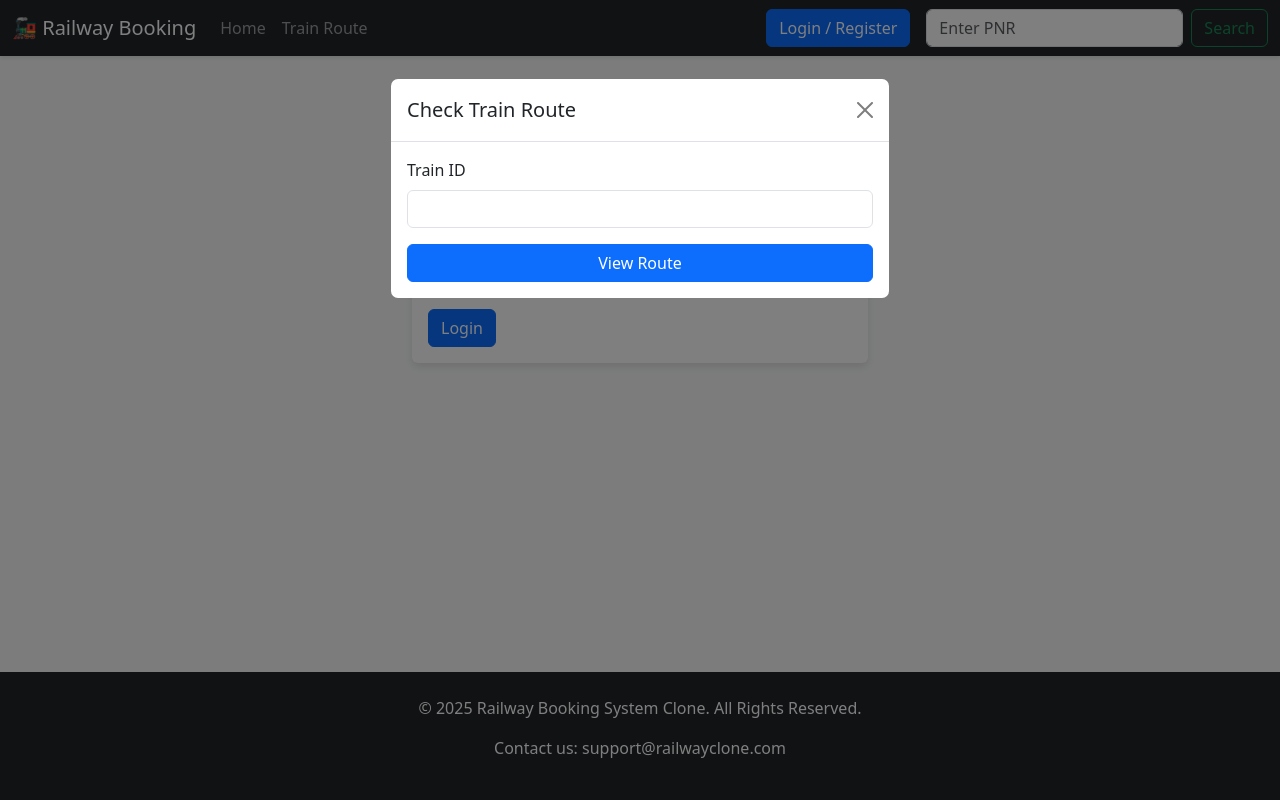
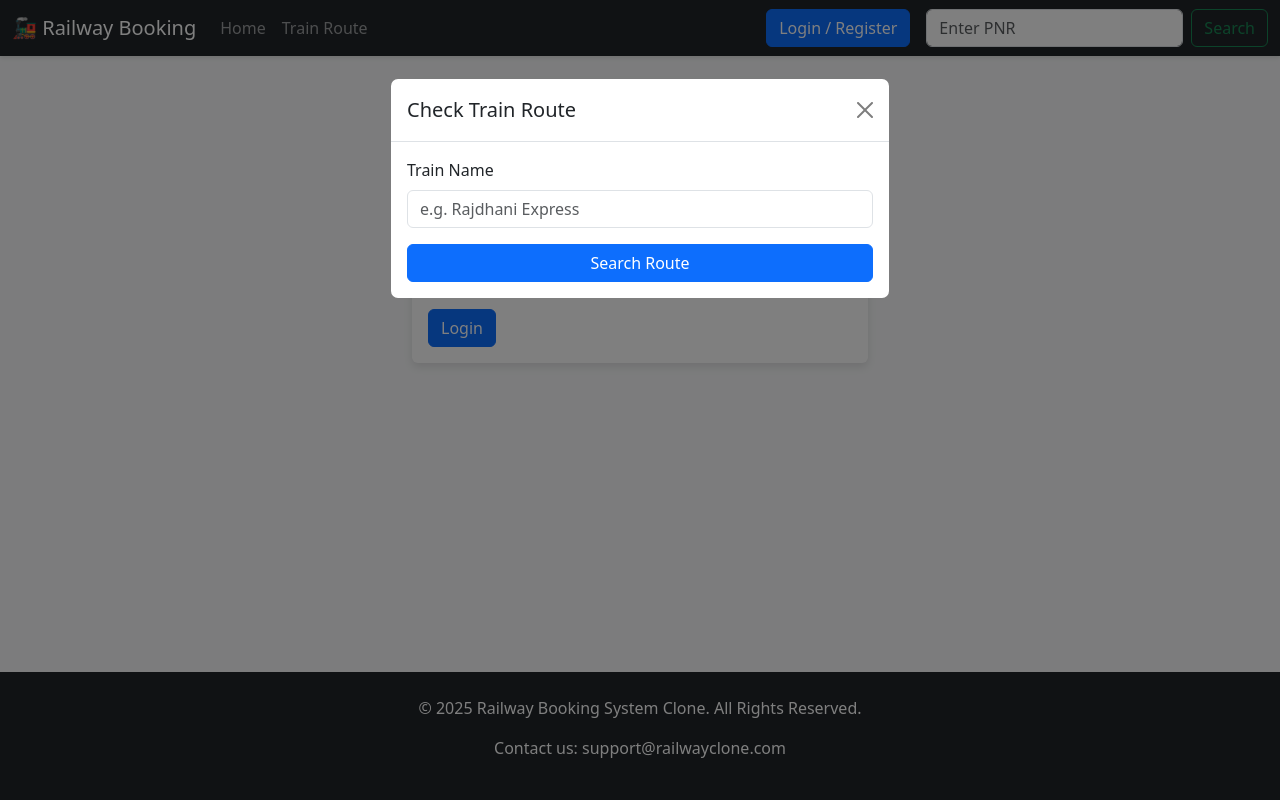
Before and after one commit to rishabh0510rishabh/railway-booking-system, a Flask app: page /login in a window 1280 px wide, after a click on "Train Route". Run offline with Flask 3, Linux system fonts and the light colour scheme.

Commit message:
made some changes to support the db change

```diff
--- a/app.py
+++ b/app.py
@@ -7,7 +7,7 @@ import qrcode
 import base64
 from io import BytesIO
 from datetime import datetime, timedelta
-from flask import Flask, render_template, request, redirect, url_for, flash, session, send_file
+from flask import Flask, render_template, request, redirect, url_for, flash, session, send_file, make_response
 from flask_mongoengine import MongoEngine
 from werkzeug.security import generate_password_hash, check_password_hash
 from fpdf import FPDF
@@ -17,8 +17,6 @@ app = Flask(__name__)
 app.config['SECRET_KEY'] = 'a-very-secret-key-for-flashing'
 
 # --- MongoDB Configuration ---
-# Update this URI with your MongoDB Atlas connection string for production
-# For local development: 'mongodb://localhost:27017/railway_db'
 app.config['MONGODB_SETTINGS'] = {
     'host': os.environ.get('MONGO_URI', 'mongodb://localhost:27017/railway_db')
 }
@@ -35,7 +33,7 @@ SEATS_PER_COACH = {
     'Sleeper': 72, 'AC 3 Tier': 64, 'AC 2 Tier': 46, 'AC 1st Class': 18
 }
 
-# --- Database Models (Documents) ---
+# --- Database Models ---
 
 class Route(db.EmbeddedDocument):
     stop_name = db.StringField(required=True)
@@ -43,27 +41,22 @@ class Route(db.EmbeddedDocument):
     stop_order = db.IntField(required=True)
 
 class Train(db.Document):
-    # MongoDB creates a unique _id automatically
     train_name = db.StringField(required=True)
     source = db.StringField(required=True)
     destination = db.StringField(required=True)
-    departure_time = db.StringField(required=True) # e.g., '06:15'
+    departure_time = db.StringField(required=True)
     arrival_time = db.StringField()
     total_seats = db.IntField(required=True)
-    # Embed routes directly in the train document
     route_stops = db.ListField(db.EmbeddedDocumentField(Route))
 
-    # Helper properties to match old SQLAlchemy usage in templates
     @property
     def id(self):
         return str(self.pk)
 
 class Passenger(db.EmbeddedDocument):
-    # Embedded inside User
     name = db.StringField(required=True)
     age = db.IntField(required=True)
     berth_preference = db.StringField()
-    # Simple ID generation for the UI logic
     uid = db.StringField(default=lambda: ''.join(random.choices(string.digits, k=8)))
 
 class User(db.Document):
@@ -73,7 +66,6 @@ class User(db.Document):
     email = db.StringField()
     phone_number = db.StringField()
     profile_picture = db.StringField()
-    # Embed saved passengers list directly in User document
     saved_passengers = db.ListField(db.EmbeddedDocumentField(Passenger))
 
     def set_password(self, password):
@@ -88,10 +80,8 @@ class User(db.Document):
 
 class Booking(db.Document):
     pnr_number = db.StringField(unique=True, required=True)
-    # References to other documents
     train = db.ReferenceField(Train, required=True)
     user = db.ReferenceField(User, required=True)
-
     passenger_name = db.StringField(required=True)
     passenger_age = db.IntField(required=True)
     seat_class = db.StringField(default='Sleeper')
@@ -189,7 +179,11 @@ def book(train_id):
         flash('You must be logged in to book a ticket.', 'danger')
         return redirect(url_for('login'))
 
-    train_to_book = Train.objects.get_or_404(id=train_id)
+    try:
+        train_to_book = Train.objects.get_or_404(id=train_id)
+    except:
+         flash('Train not found.', 'danger')
+         return redirect(url_for('index'))
 
     confirmed_count = Booking.objects(train=train_to_book, status='Confirmed').count()
     rac_count = Booking.objects(train=train_to_book, status='RAC').count()
@@ -283,12 +277,16 @@ def pnr_status():
 @app.route('/download_ticket/<pnr>')
 def download_ticket(pnr):
     booking = Booking.objects.get_or_404(pnr_number=pnr)
+
+    # Init FPDF
     pdf = FPDF(unit="mm", format="A4")
     pdf.add_page()
 
+    # Generate QR Code
     qr_data = f"PNR: {booking.pnr_number}, Passenger: {booking.passenger_name}"
     qr_base64 = generate_qr_code(qr_data)
 
+    # Ticket Design
     pdf.set_font("Helvetica", "B", 24)
     pdf.cell(0, 15, "Railway E-Ticket", 0, 1, 'C')
     pdf.ln(5)
@@ -315,11 +313,18 @@ def download_ticket(pnr):
     pdf.cell(0, 8, "Journey Details", 0, 1, 'L')
     pdf.set_font("Helvetica", "", 12)
     pdf.set_xy(15, 108)
-    pdf.cell(0, 8, f"Train: {booking.train.train_name} ({booking.train.source} -> {booking.train.destination})", 0, 1, 'L')
+    pdf.cell(0, 8, f"Train: {booking.train.train_name}", 0, 1, 'L')
+    pdf.set_xy(15, 116)
+    pdf.cell(0, 8, f"Route: {booking.train.source} -> {booking.train.destination}", 0, 1, 'L')
 
-    pdf_filename = f"ticket_{pnr}.pdf"
-    pdf.output(pdf_filename)
-    return send_file(pdf_filename, as_attachment=True)
+    # Output PDF to memory buffer instead of file
+    # 'latin-1' encoding is standard for FPDF output string
+    pdf_output = pdf.output(dest='S').encode('latin-1')
+
+    response = make_response(pdf_output)
+    response.headers.set('Content-Disposition', 'attachment', filename=f'ticket_{pnr}.pdf')
+    response.headers.set('Content-Type', 'application/pdf')
+    return response
 
 @app.route('/print_ticket/<pnr>')
 def print_ticket(pnr):
@@ -391,7 +396,9 @@ def profile():
             user.save()
         elif action == 'delete_passenger':
             pass_id = request.args.get('passenger_id')
-            user.saved_passengers = [p for p in user.saved_passengers if str(p.uid) != pass_id] # Assuming you add a UID to passenger or match by props
+            # Filter out the passenger with matching UID (approximate matching for demo)
+            # In production, check object IDs rigorously
+            user.saved_passengers = [p for p in user.saved_passengers if str(p.uid) != pass_id]
             user.save()
         else:
             user.username = request.form['username']
@@ -444,12 +451,33 @@ def add_train():
 
 @app.route('/train_route_check')
 def train_route_check():
-    return redirect(url_for('train_route', train_id=request.args.get('train_id')))
+    # MODIFIED: Search by train NAME or Partial Name instead of ID
+    query = request.args.get('train_query')
+
+    if not query:
+        return redirect(url_for('index'))
+
+    # Exact match first
+    train = Train.objects(train_name__iexact=query).first()
+
+    if not train:
+        # Partial match
+        train = Train.objects(train_name__icontains=query).first()
+
+    if train:
+        return redirect(url_for('train_route', train_id=train.id))
+    else:
+        flash(f'No train found matching "{query}".', 'danger')
+        return redirect(url_for('index'))
 
 @app.route('/train_route/<train_id>')
 def train_route(train_id):
-    train = Train.objects.get_or_404(id=train_id)
-    return render_template('train_route.html', train=train)
+    try:
+        train = Train.objects.get_or_404(id=train_id)
+        return render_template('train_route.html', train=train)
+    except:
+        flash('Invalid train ID.', 'danger')
+        return redirect(url_for('index'))
 
 @app.route('/book_return/<pnr>')
 def book_return(pnr):
--- a/requirements.txt
+++ b/requirements.txt
@@ -1,6 +1,6 @@
-flask
+flask<2.3
+werkzeug<3.0
 flask-mongoengine
-werkzeug
 fpdf
 qrcode
 Pillow
--- a/templates/base.html
+++ b/templates/base.html
@@ -144,10 +144,10 @@
           <div class="modal-body">
             <form action="{{ url_for('train_route_check') }}" method="get">
               <div class="mb-3">
-                <label for="train_id" class="form-label">Train ID</label>
-                <input type="number" class="form-control" id="train_id" name="train_id" required>
+                <label for="train_query" class="form-label">Train Name</label>
+                <input type="text" class="form-control" id="train_query" name="train_query" placeholder="e.g. Rajdhani Express" required>
               </div>
-              <button type="submit" class="btn btn-primary w-100">View Route</button>
+              <button type="submit" class="btn btn-primary w-100">Search Route</button>
             </form>
           </div>
         </div>
```
